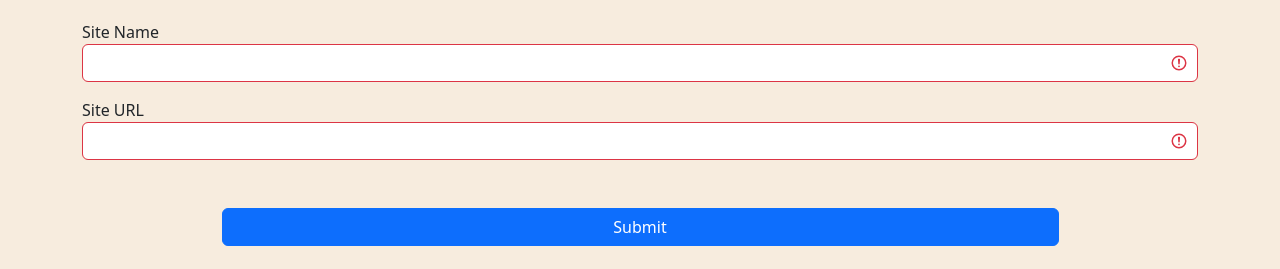
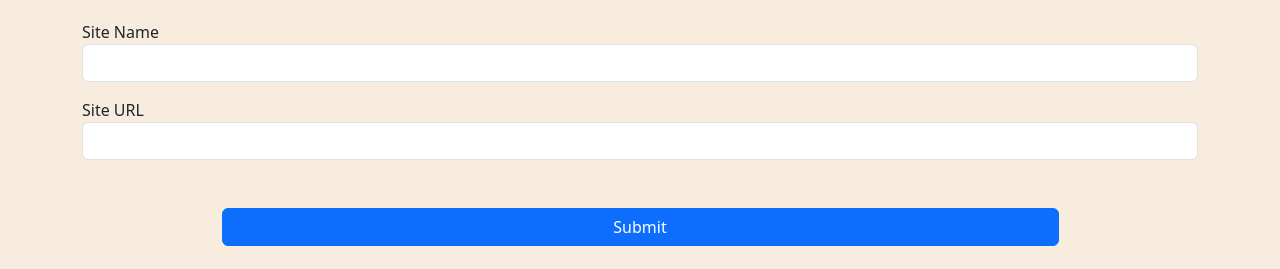
Before and after one commit to omarkaraksi/js-cruds, a plain HTML site: page index.html in a window 1280 px wide. Shown: the part 98-367 px from the top of the page. Drawn offline with Linux system fonts and the light colour scheme.

Commit message:
modification in commit message apperarnace

```diff
--- a/index.html
+++ b/index.html
@@ -25,12 +25,12 @@
         <div class="col-md-12 col-lg-12">
             <div class="form-group mt-3">
               <label for="siteName">Site Name</label>
-              <input type="text" oninput="validateForm(this)"  class="form-control is-invalid" id="siteName" />
+              <input type="text" oninput="validateForm(this)"  class="form-control " id="siteName" />
               <span class="bg-danger"></span>
             </div>
             <div class="form-group mt-3">
               <label for="siteUrl">Site URL</label>
-              <input type="text" oninput="validateForm(this)" class="form-control is-invalid" id="siteUrl" />
+              <input type="text" oninput="validateForm(this)" class="form-control " id="siteUrl" />
               <span class="bg-danger"></span>
             </div>
             <div class="form-group mt-5">
--- a/js/main.js
+++ b/js/main.js
@@ -14,6 +14,8 @@ function  addBookmark() {
         siteName: siteName.value,
         siteUrl: siteUrl.value,
     };
+    validateForm(siteName) ;
+    validateForm(siteUrl);
     if(validateForm(siteName) && validateForm(siteUrl)){
         bookmarks.push(bookmark);
         localStorage.setItem("bookmarks", JSON.stringify(bookmarks));
@@ -108,6 +110,7 @@ function validateForm(element){
         elmnt.nextElementSibling.innerHTML = regex[element.id]['message'];
         element.classList.remove("is-valid");
         element.classList.add("is-invalid");
+
     }
 
     return false;
```
